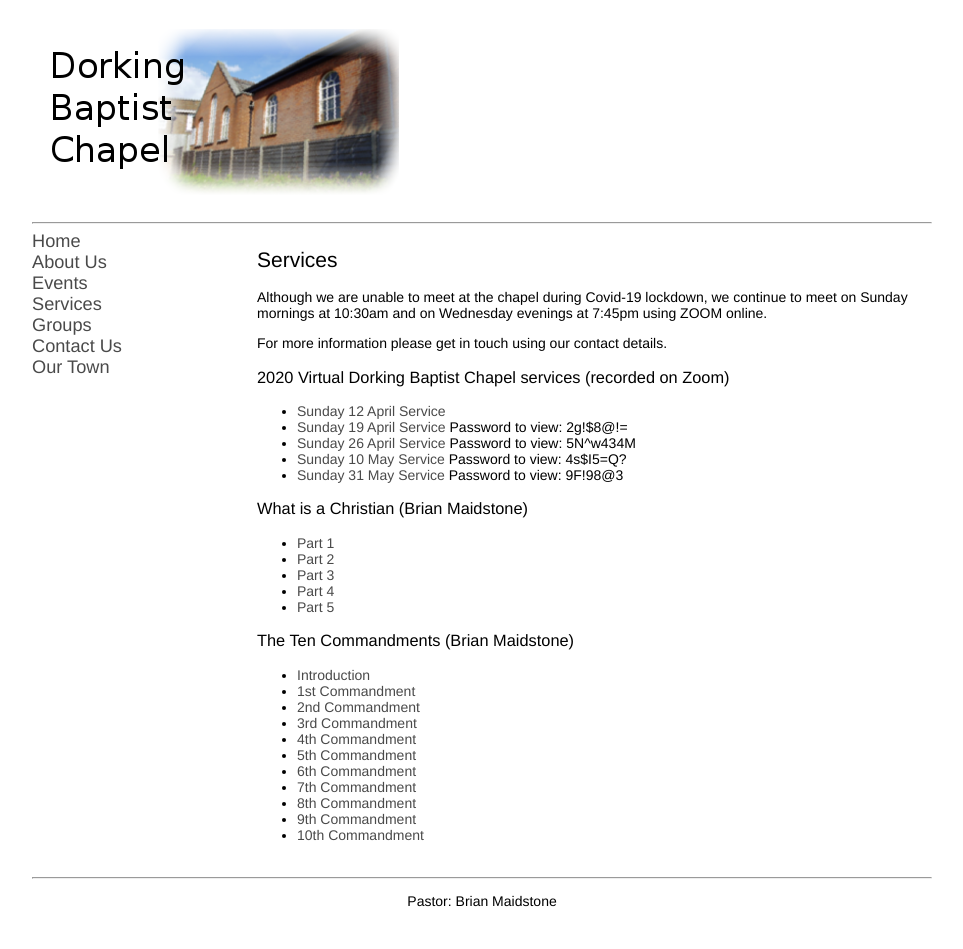
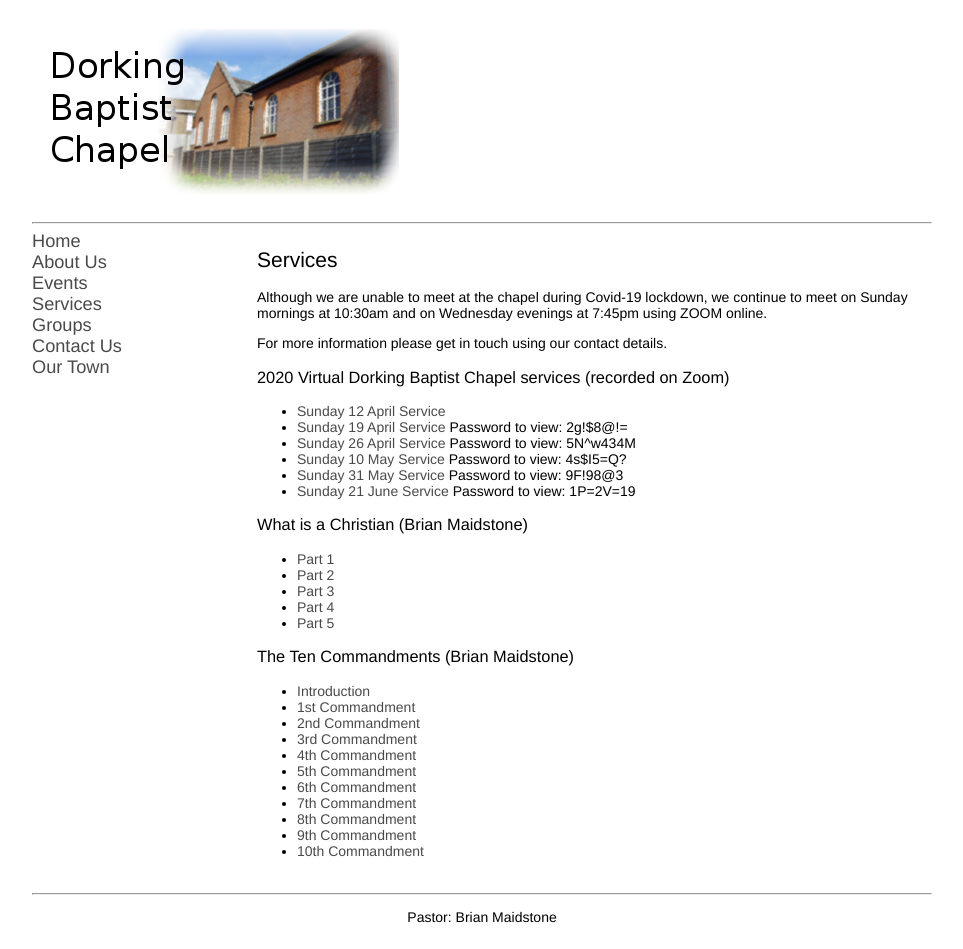
Before and after one commit to pandastreet/dorkingbaptistchapel.org.uk, a Jekyll site: the page built from services.md, in a window 1280 px wide. Shown: the whole page, without its empty margins (158-1121 px from the left). Built offline with Jekyll 4.4.1, drawn with Linux system fonts in a browser that asks for light colours; our own code applies the rules of GitHub Pages for plain Markdown files.

Commit message:
Update services.md

```diff
--- a/services.md
+++ b/services.md
@@ -14,6 +14,7 @@ For more information please get in touch using our contact details.
 * [Sunday 26 April Service](https://us02web.zoom.us/rec/share/-cZsMqrBr0NLEp2S0nneYIF6HoP8X6a81nRM__ZYzR7UZokanoDBuTIqyj_HtjrH) Password to view: 5N^w434M
 * [Sunday 10 May Service](https://us02web.zoom.us/rec/share/28EtJuv6zkNJaK_J8UWcUJYLNKTAaaa82yVP8vAOzRrOpUj0skIwEVg0fE-ZkTs4) Password to view: 4s$I5=Q?
 * [Sunday 31 May Service](https://us02web.zoom.us/rec/share/1PxVE7Ko8E5LW6_uwxn8BrQ7P6H8T6a81HAX8vNbxE2_Ht92GJ36hBblmbTSxt3X) Password to view: 9F!98@3
+* [Sunday 21 June Service](https://us02web.zoom.us/rec/share/1et-KZ631nJLbpHvxVD7R6JwBrzIeaa8hnIWqKYLyBv6eVsqIsxmtFRH_gNHxhvd) Password to view: 1P=2V=19
 
 ### What is a Christian (Brian Maidstone)
 
```
